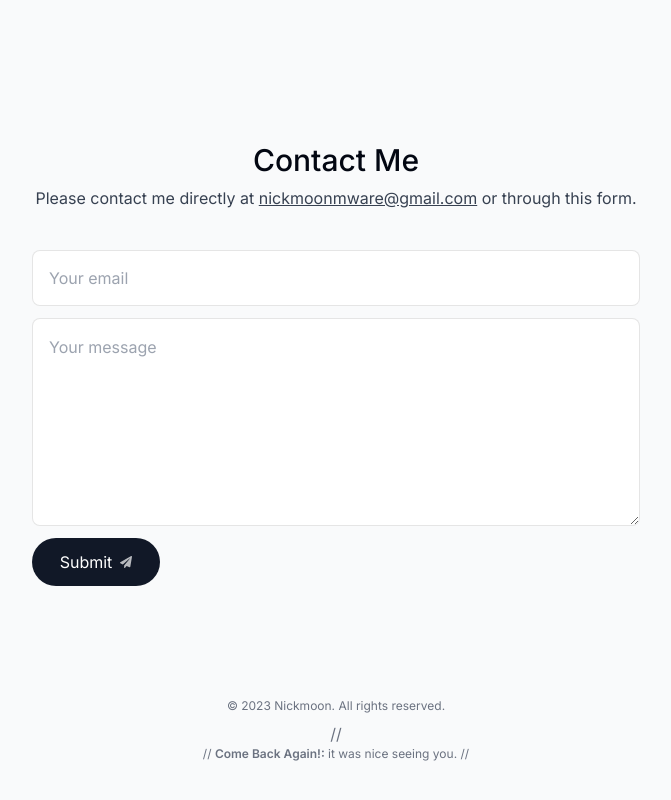
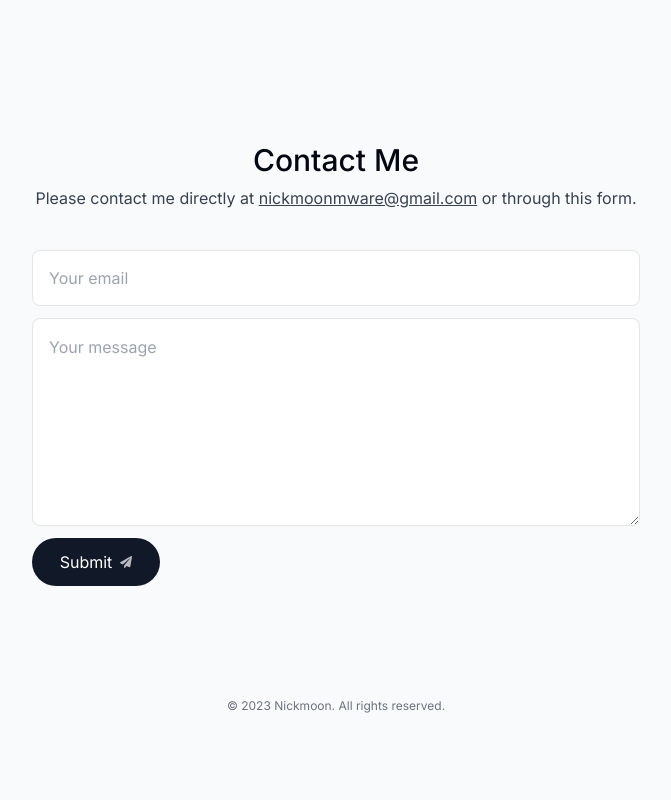
Before and after one commit to nickmoon1/MoonWebsite, a Next.js app: page / in a window 1280 px wide. Shown: the part 3880-4680 px from the top of the page, without its empty margins (304-975 px from the left). After the commit the page ends 4634 px from the top, so only its background shows below. Built offline with nearby package versions, Linux system fonts and the light colour scheme; no server answers.

Commit message:
Updated Footer

```diff
--- a/components/footer.tsx
+++ b/components/footer.tsx
@@ -7,9 +7,6 @@ export default function Footer() {
       <small className="mb-2 block text-xs">
             &copy; {year} Nickmoon. All rights reserved.
       </small>
-//      <p className="text-xs">
-//        <span className="font-semibold">Come Back Again!:</span> it was nice seeing you.
-//      </p>
     </footer>
   );
 }
```
